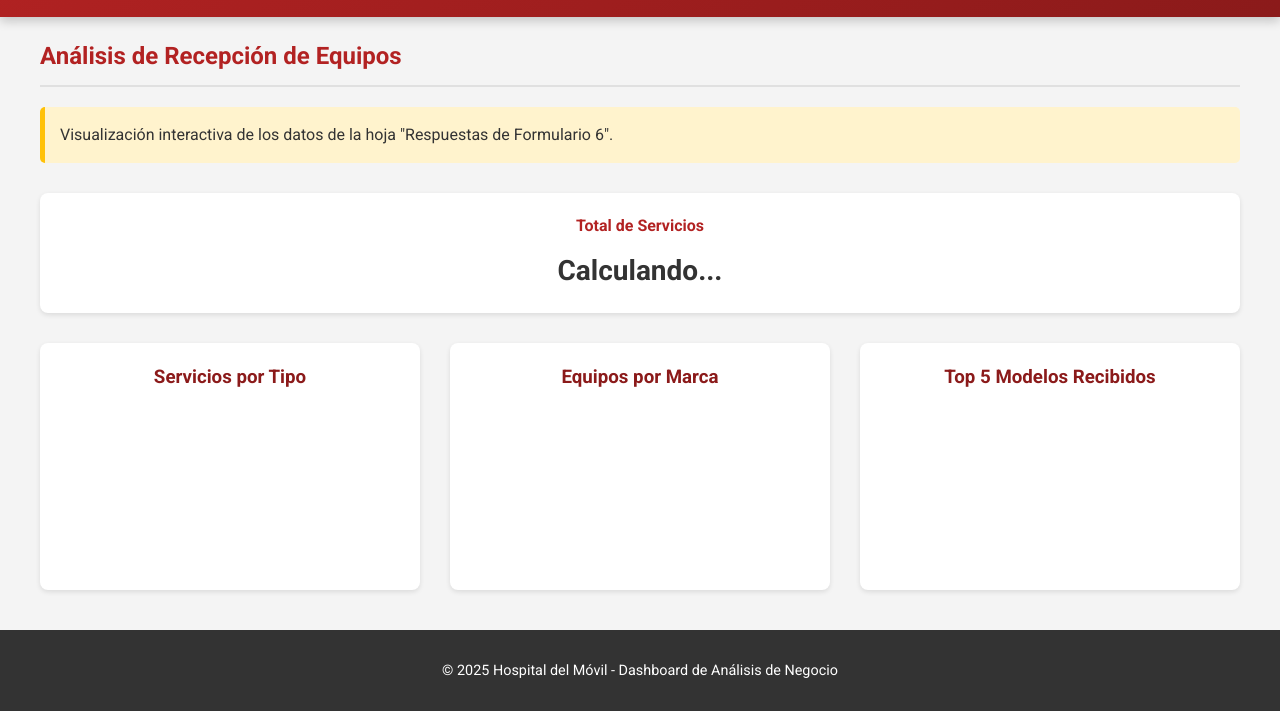
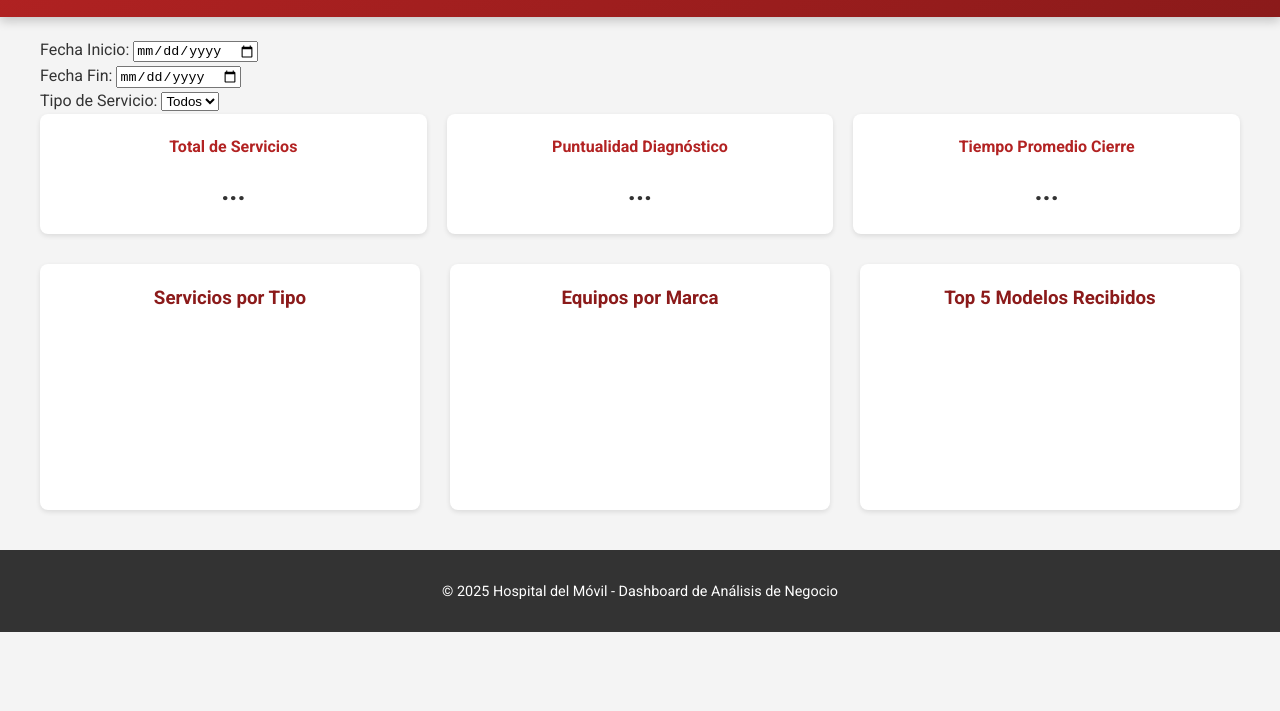
Before and after one commit to HDM-Juan/AnalisisContinuoHDM, a plain HTML site: page index.html in a window 1280 px wide. Shown: the part 89-800 px from the top of the page. Drawn offline with nearby package versions, Linux system fonts and the light colour scheme; no server answers.

Commit message:
Add filters for date and service type in index.html

```diff
--- a/index.html
+++ b/index.html
@@ -19,13 +19,35 @@
     </header>
 
     <main class="container">
-        <h2>Análisis de Recepción de Equipos</h2>
-        <p class="info-bar">Visualización interactiva de los datos de la hoja "Respuestas de Formulario 6".</p>
+        <div class="filters-container">
+            <div class="filter-group">
+                <label for="startDate">Fecha Inicio:</label>
+                <input type="date" id="startDate">
+            </div>
+            <div class="filter-group">
+                <label for="endDate">Fecha Fin:</label>
+                <input type="date" id="endDate">
+            </div>
+            <div class="filter-group">
+                <label for="serviceTypeFilter">Tipo de Servicio:</label>
+                <select id="serviceTypeFilter">
+                    <option value="todos">Todos</option>
+                    </select>
+            </div>
+        </div>
 
         <div id="kpi-container" class="kpi-grid">
             <div class="kpi-card">
                 <h4>Total de Servicios</h4>
-                <p id="total-servicios">Calculando...</p>
+                <p id="total-servicios">...</p>
+            </div>
+            <div class="kpi-card">
+                <h4>Puntualidad Diagnóstico</h4>
+                <p id="puntualidad">...</p>
+            </div>
+            <div class="kpi-card">
+                <h4>Tiempo Promedio Cierre</h4>
+                <p id="tiempo-promedio">...</p>
             </div>
         </div>
 
@@ -41,8 +63,7 @@
             <div class="chart-container">
                 <h3>Top 5 Modelos Recibidos</h3>
                 <div id="topModelsContainer">
-                    <ol id="topModelsList">
-                        </ol>
+                    <ol id="topModelsList"></ol>
                 </div>
             </div>
         </div>
@@ -54,7 +75,7 @@
 
     <script src="https://cdn.jsdelivr.net/npm/chart.js"></script>
     <script src="https://cdnjs.cloudflare.com/ajax/libs/papaparse/5.3.2/papaparse.min.js"></script>
-
     <script src="script.js"></script>
 </body>
 </html>
+</html>
```
